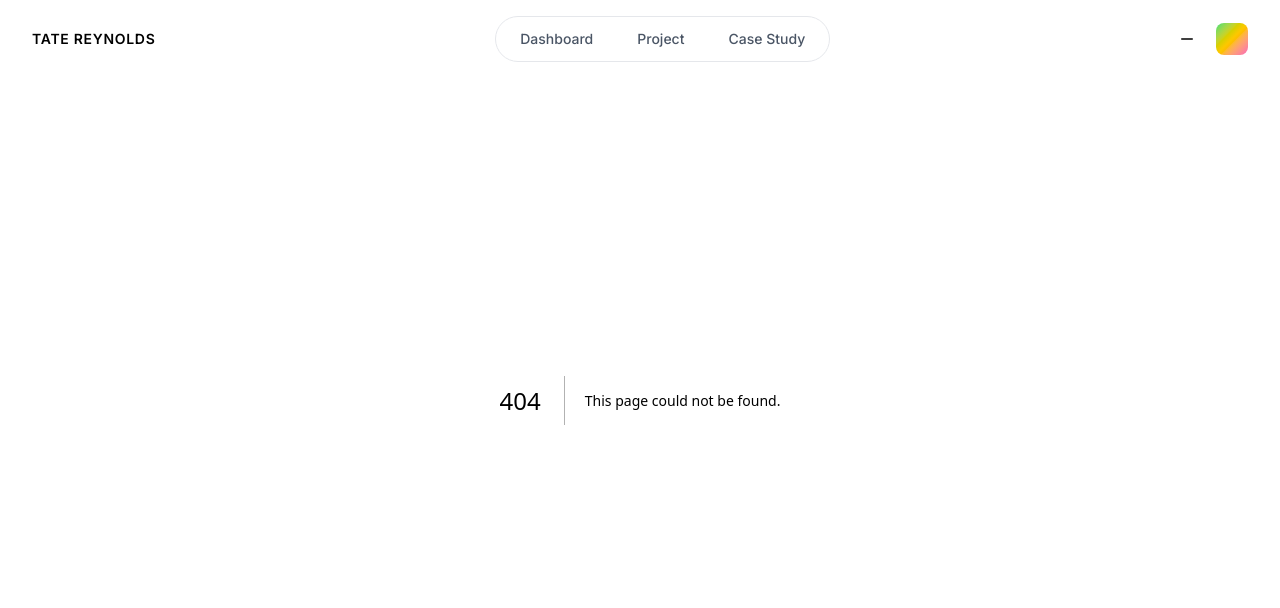
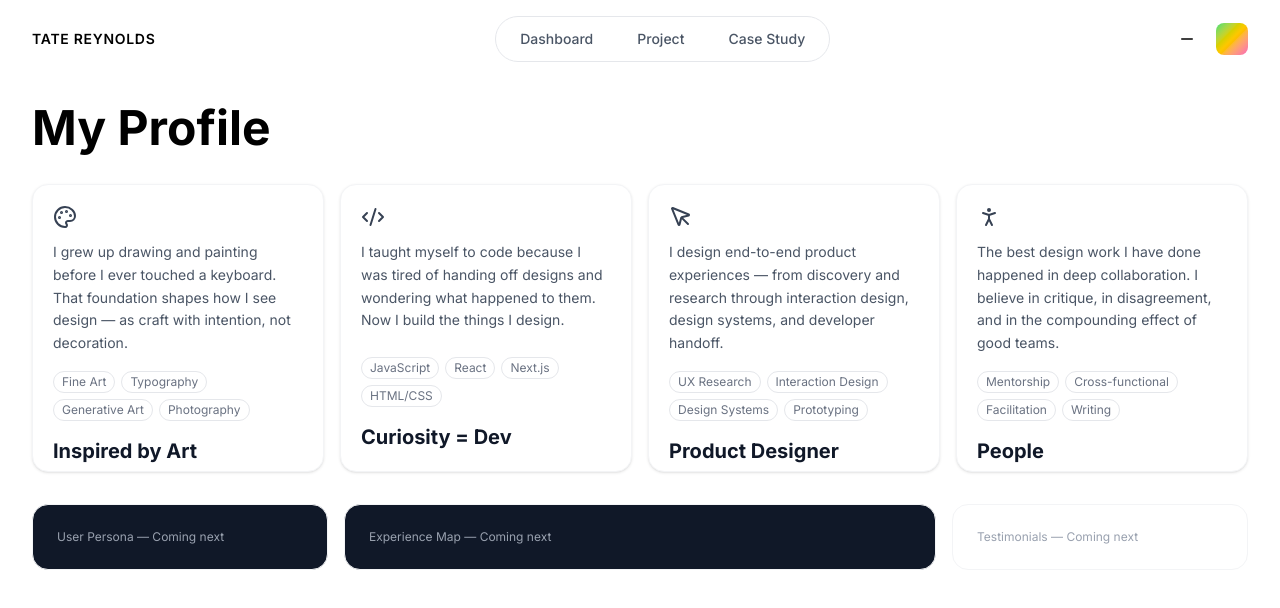
Before and after one commit to TateRCXVII/portfolio, a Next.js app: page /profile in a window 1280 px wide. Before the commit this address had no page. Shown: the top 608 px of the page. Built offline with nearby package versions, Linux system fonts and the light colour scheme.

Commit message:
feat: add profile page with flippable identity cards

```diff
--- /dev/null
+++ b/src/app/profile/page.tsx
@@ -0,0 +1,36 @@
+"use client";
+
+import { motion } from "framer-motion";
+import PageTransition from "@/components/shared/PageTransition";
+import IdentityCard from "@/components/profile/IdentityCard";
+import { profile } from "@/data/profile";
+
+export default function ProfilePage() {
+  return (
+    <PageTransition className="min-h-screen bg-white pt-20">
+      <div className="mx-auto max-w-[1400px] px-8 py-6">
+        <h1 className="mb-8 text-5xl font-bold">My Profile</h1>
+
+        {/* Identity cards - 4 columns */}
+        <div className="mb-8 grid grid-cols-4 gap-4">
+          {profile.identityCards.map((card, i) => (
+            <IdentityCard key={card.label} {...card} index={i} />
+          ))}
+        </div>
+
+        {/* Bottom row placeholder - will be filled by Task 19 */}
+        <div className="grid gap-4" style={{ gridTemplateColumns: "1fr 2fr 1fr" }}>
+          <div className="rounded-2xl border border-gray-100 bg-gray-900 p-6 text-white">
+            <p className="text-xs text-gray-400">User Persona — Coming next</p>
+          </div>
+          <div className="rounded-2xl border border-gray-100 bg-gray-900 p-6 text-white">
+            <p className="text-xs text-gray-400">Experience Map — Coming next</p>
+          </div>
+          <div className="rounded-2xl border border-gray-100 bg-white p-6">
+            <p className="text-xs text-gray-400">Testimonials — Coming next</p>
+          </div>
+        </div>
+      </div>
+    </PageTransition>
+  );
+}
--- /dev/null
+++ b/src/components/profile/IdentityCard.tsx
@@ -0,0 +1,104 @@
+"use client";
+
+import { useState, useRef } from "react";
+import { motion, useInView } from "framer-motion";
+import * as Icons from "lucide-react";
+
+interface IdentityCardProps {
+  icon: string;
+  description: string;
+  tags: string[];
+  label: string;
+  backContent: string;
+  index: number;
+}
+
+export default function IdentityCard({
+  icon,
+  description,
+  tags,
+  label,
+  backContent,
+  index,
+}: IdentityCardProps) {
+  const [isFlipped, setIsFlipped] = useState(false);
+  const ref = useRef<HTMLDivElement>(null);
+  const inView = useInView(ref, { once: true, margin: "0px 0px -60px 0px" });
+
+  // Dynamically resolve icon from lucide-react
+  const IconComponent = (Icons as Record<string, React.ComponentType<{ size?: number; className?: string }>>)[icon];
+
+  return (
+    <motion.div
+      ref={ref}
+      initial={{ opacity: 0, y: 40 }}
+      animate={inView ? { opacity: 1, y: 0 } : { opacity: 0, y: 40 }}
+      transition={{ duration: 0.5, delay: index * 0.1, ease: "easeOut" }}
+      style={{ perspective: 1200 }}
+      className="h-72 cursor-pointer"
+      onClick={() => setIsFlipped((f) => !f)}
+    >
+      <motion.div
+        animate={{ rotateY: isFlipped ? 180 : 0 }}
+        transition={{ duration: 0.6, ease: "easeInOut" }}
+        style={{ transformStyle: "preserve-3d" }}
+        className="relative h-full w-full"
+      >
+        {/* Front face */}
+        <motion.div
+          style={{ backfaceVisibility: "hidden" }}
+          whileHover={{ y: -4 }}
+          transition={{ duration: 0.2 }}
+          className="absolute inset-0 flex flex-col rounded-2xl border border-gray-100 bg-white p-5 shadow-sm group"
+        >
+          {/* Icon top-left */}
+          <motion.div
+            whileHover={{ rotate: 15 }}
+            transition={{ duration: 0.2 }}
+            className="mb-3"
+          >
+            {IconComponent ? (
+              <IconComponent size={24} className="text-gray-700" />
+            ) : (
+              <span className="text-lg">?</span>
+            )}
+          </motion.div>
+
+          {/* Description */}
+          <p className="mb-4 flex-1 text-sm leading-relaxed text-gray-600">
+            {description}
+          </p>
+
+          {/* Tags */}
+          <div className="mb-4 flex flex-wrap gap-1.5">
+            {tags.map((tag, i) => (
+              <motion.span
+                key={tag}
+                initial={{ scale: 1 }}
+                whileHover={{ scale: 1.08 }}
+                transition={{ duration: 0.15, delay: i * 0.03 }}
+                className="rounded-full border border-gray-200 px-2 py-0.5 text-xs text-gray-500"
+              >
+                {tag}
+              </motion.span>
+            ))}
+          </div>
+
+          {/* Label at bottom */}
+          <p className="text-xl font-bold text-gray-900">{label}</p>
+        </motion.div>
+
+        {/* Back face */}
+        <div
+          style={{ backfaceVisibility: "hidden", transform: "rotateY(180deg)" }}
+          className="absolute inset-0 flex flex-col rounded-2xl bg-gray-900 p-5"
+        >
+          <p className="flex-1 text-sm leading-relaxed text-gray-300">
+            {backContent}
+          </p>
+          <p className="mt-4 text-xs text-gray-500">Click to flip back</p>
+        </div>
+      </motion.div>
+    </motion.div>
+  );
+}
```
